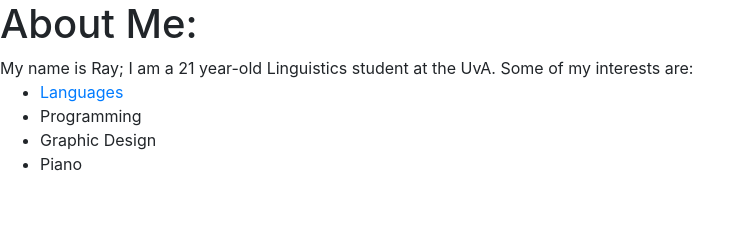
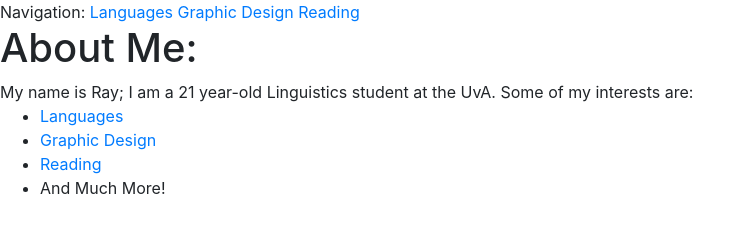
Before and after one commit to rayofsvnshine/rayofsvnshine.github.io, a plain HTML site: page welcome.html in a window 1280 px wide. Shown: the whole page, without its empty margins (0-754 px from the left). Drawn offline with nearby package versions, Linux system fonts and the light colour scheme; files that its build step writes are made by us from their sources.

Commit message:
Update welcome.html

```diff
--- a/welcome.html
+++ b/welcome.html
@@ -9,14 +9,18 @@
         <title>Welcome!</title>
     </head>
     <body>
+        Navigation:
+        <a href="https://rayofsvnshine.github.io/languages.html">Languages</a>
+        <a href="https://rayofsvnshine.github.io/design.html">Graphic Design</a>
+        <a href="https://rayofsvnshine.github.io/books.html">Reading</a>
         <h1>About Me:</h1>
         My name is Ray; I am a 21 year-old Linguistics student at the UvA.
         Some of my interests are:
         <ul>
             <li><a href="https://rayofsvnshine.github.io/languages.html">Languages</a></li>
-            <li>Programming</li>
-            <li>Graphic Design</li>
-            <li>Piano</li>
+            <li><a href="https://rayofsvnshine.github.io/design.html">Graphic Design</a></li>
+            <li><a href="https://rayofsvnshine.github.io/books.html">Reading</a></li>
+            <li>And Much More!</li>
         </ul>
     </body>
 </html>
```
